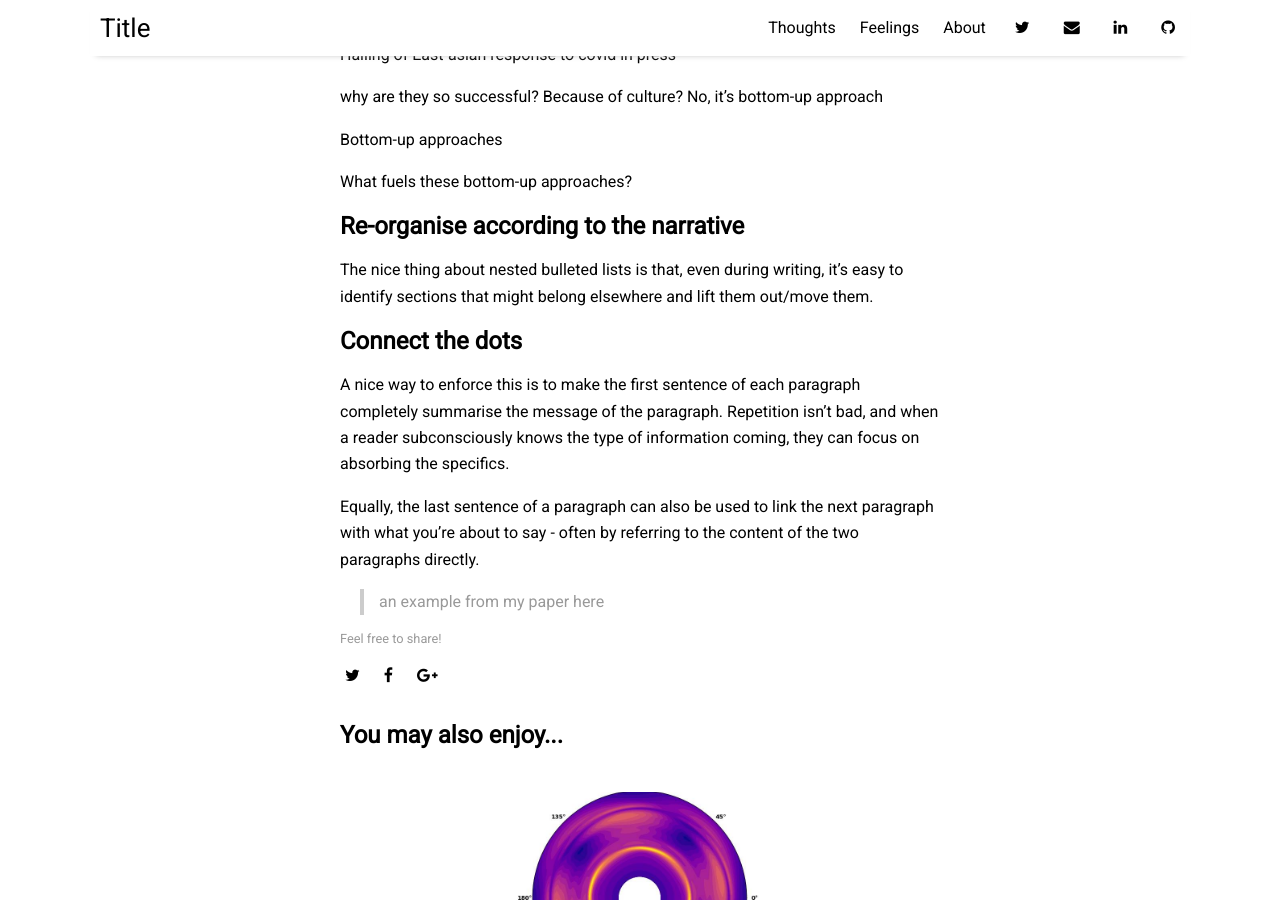
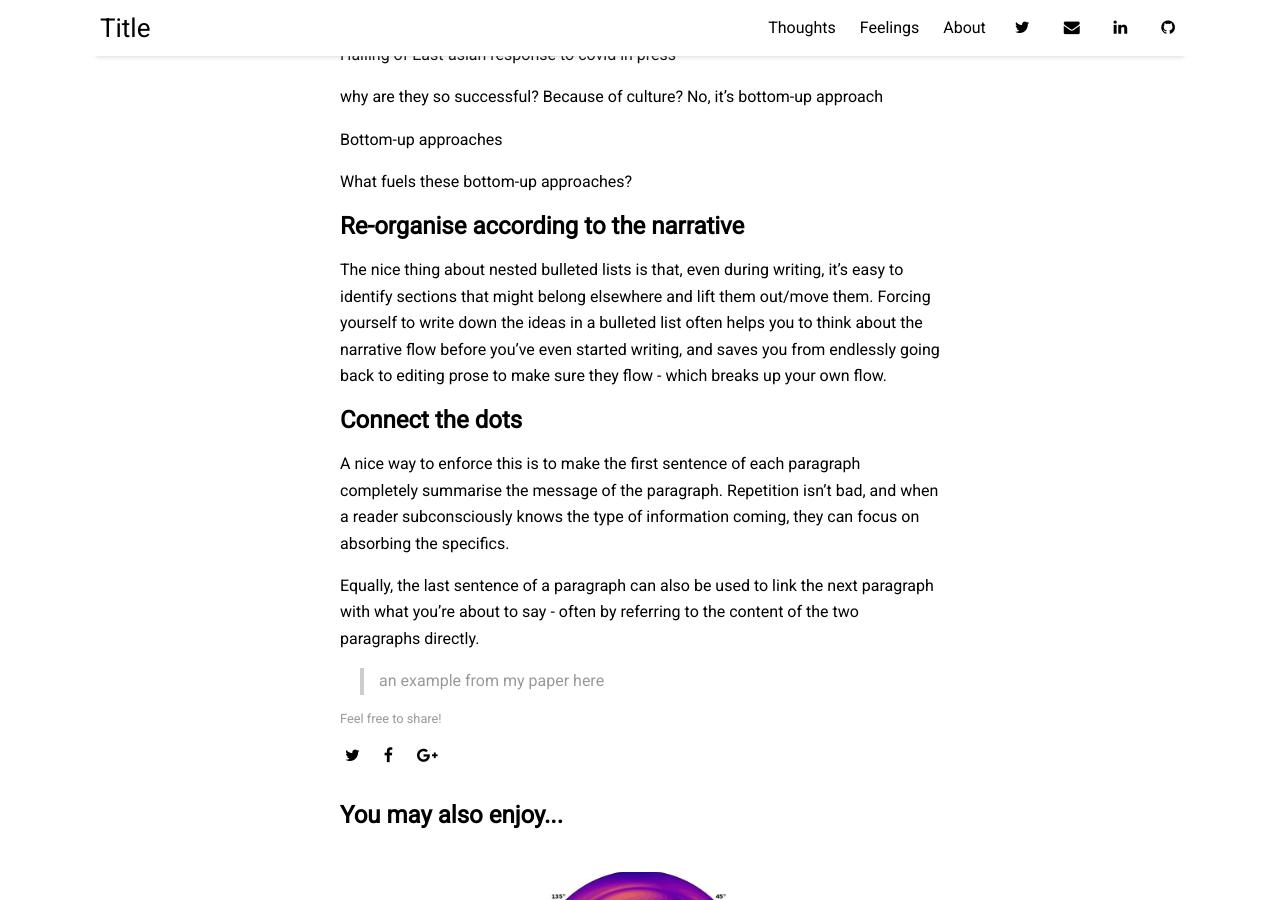
Before and after one commit to samuelhward/samuelhward.github.io, a Jekyll site: the page built from _posts/2021-04-08-scribbles_to_stories.md, in a window 1280 px wide and 900 px high, scrolled down 1931 px. Built offline with Jekyll 4.4.1, drawn with Linux system fonts in a browser that asks for light colours; nearby versions of some CDN libraries.

Commit message:
added idea about bullet points helping narrative

```diff
--- a/_posts/2021-04-08-scribbles_to_stories.md
+++ b/_posts/2021-04-08-scribbles_to_stories.md
@@ -61,7 +61,7 @@ What fuels these bottom-up approaches?
 
 ## Re-organise according to the narrative
 
-The nice thing about nested bulleted lists is that, even during writing, it's easy to identify sections that might belong elsewhere and lift them out/move them.
+The nice thing about nested bulleted lists is that, even during writing, it's easy to identify sections that might belong elsewhere and lift them out/move them. Forcing yourself to write down the ideas in a bulleted list often helps you to think about the narrative flow before you've even started writing, and saves you from endlessly going back to editing prose to make sure they flow - which breaks up your own flow.
 
 ## Connect the dots
 
```
